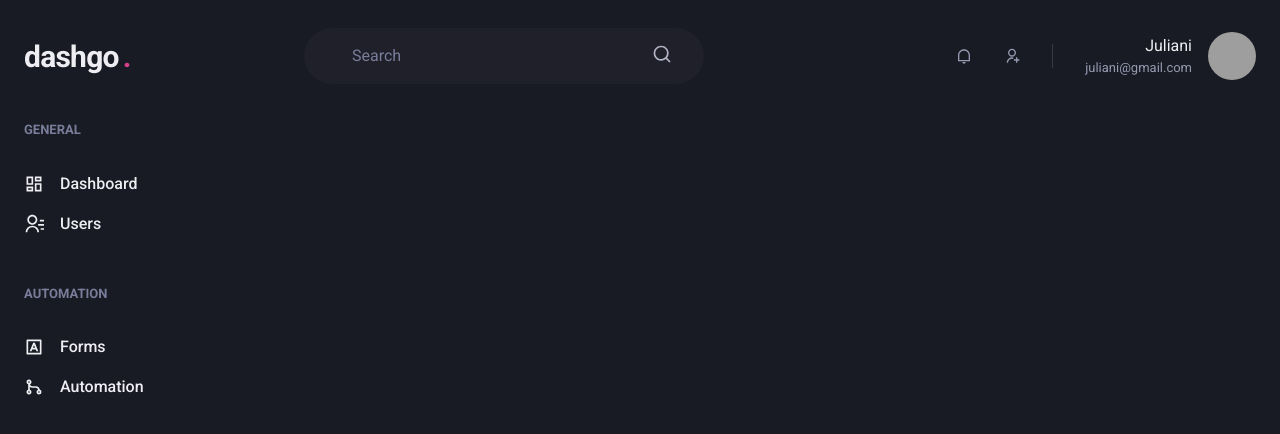
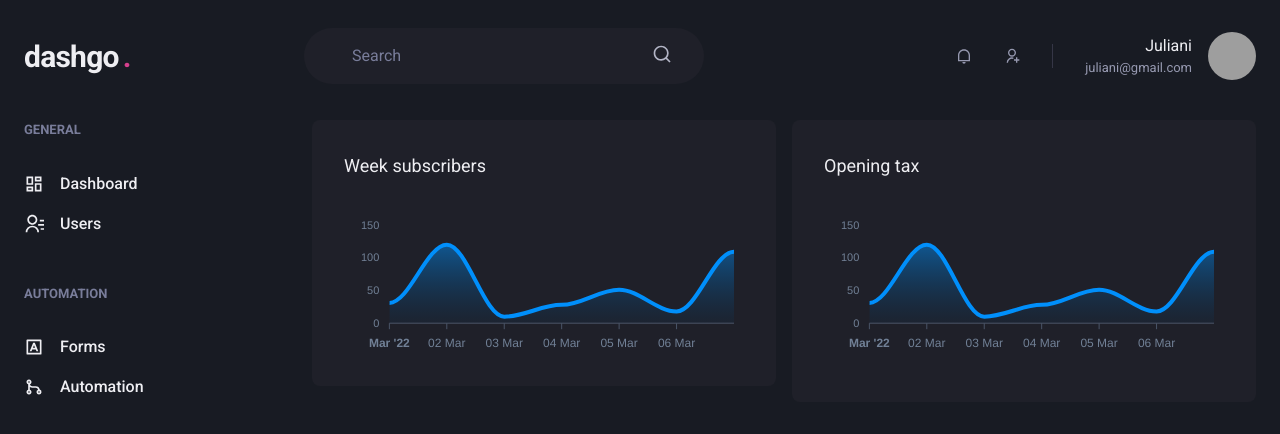
Before and after one commit to Schlickmann/dashgo, a Next.js app: page /dashboard in a window 1280 px wide. Shown: the top 434 px of the page. Built offline with nearby package versions, Linux system fonts and the light colour scheme; grey boxes are pictures that could not be loaded.

Commit message:
Add charts to dashboard

```diff
--- a/package.json
+++ b/package.json
@@ -13,9 +13,11 @@
     "@chakra-ui/react": "2.2.0",
     "@emotion/react": "^11.10.0",
     "@emotion/styled": "^11.10.0",
+    "apexcharts": "^3.35.4",
     "framer-motion": "^7.0.0",
     "next": "12.2.3",
     "react": "18.2.0",
+    "react-apexcharts": "^1.4.0",
     "react-dom": "18.2.0",
     "react-icons": "^4.4.0"
   },
--- a/src/pages/dashboard.tsx
+++ b/src/pages/dashboard.tsx
@@ -1,7 +1,69 @@
-import { Flex } from "@chakra-ui/react";
-import React from "react";
+import dynamic from "next/dynamic";
+import { Box, Flex, SimpleGrid, Text, theme } from "@chakra-ui/react";
+
 import Header from "../components/Header";
 import { Sidebar } from "../components/Sidebar";
+import { ApexOptions } from "apexcharts";
+
+// Lazy loading
+const Chart = dynamic(() => import("react-apexcharts"), {
+  ssr: false, // only loads on the browser side
+});
+
+const options: ApexOptions = {
+  chart: {
+    toolbar: {
+      show: false,
+    },
+    zoom: {
+      enabled: false,
+    },
+    foreColor: theme.colors.gray[500],
+  },
+  grid: {
+    show: false,
+  },
+  dataLabels: {
+    enabled: false,
+  },
+  tooltip: {
+    enabled: false,
+  },
+  xaxis: {
+    type: "datetime",
+    axisBorder: {
+      color: theme.colors.gray[600],
+    },
+    axisTicks: {
+      color: theme.colors.gray[600],
+    },
+    categories: [
+      "2022-03-01T00:00:00.000Z",
+      "2022-03-02T00:00:00.000Z",
+      "2022-03-03T00:00:00.000Z",
+      "2022-03-04T00:00:00.000Z",
+      "2022-03-05T00:00:00.000Z",
+      "2022-03-06T00:00:00.000Z",
+      "2022-03-07T00:00:00.000Z",
+    ],
+  },
+  fill: {
+    opacity: 0.3,
+    type: "gradient",
+    gradient: {
+      shade: "dark",
+      opacityFrom: 0.7,
+      opacityTo: 0.3,
+    },
+  },
+};
+
+const series = [
+  {
+    name: "series1",
+    data: [31, 120, 10, 28, 51, 18, 109],
+  },
+];
 
 export default function Dashboard() {
   return (
@@ -10,6 +72,26 @@
 
       <Flex w="100%" my="6" maxW={1480} mx="auto" px="6">
         <Sidebar />
+
+        <SimpleGrid
+          flex="1"
+          gap="4"
+          minChildWidth="320px"
+          alignItems="flex-start"
+        >
+          <Box p="8" bg="gray.800" borderRadius="8" pb={4}>
+            <Text fontSize="lg" mb="4">
+              Week subscribers
+            </Text>
+            <Chart options={options} series={series} type="area" height={160} />
+          </Box>
+          <Box p="8" bg="gray.800" borderRadius="8">
+            <Text fontSize="lg" mb="4">
+              Opening tax
+            </Text>
+            <Chart options={options} series={series} type="area" height={160} />
+          </Box>
+        </SimpleGrid>
       </Flex>
     </Flex>
   );
```
Also changed, not shown: 1 other file (tests, documents, lock files or other folders).
